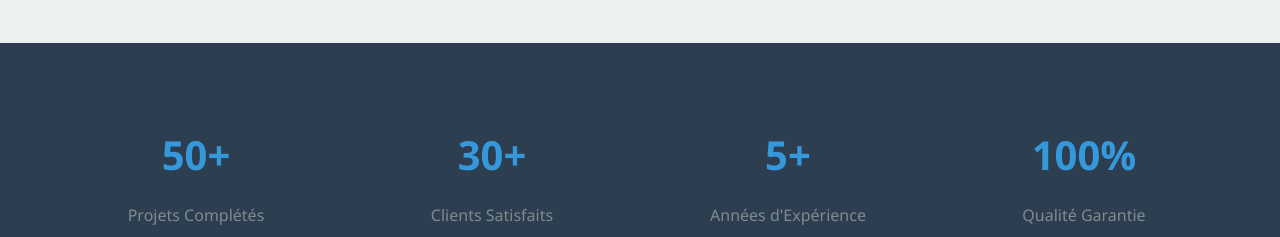
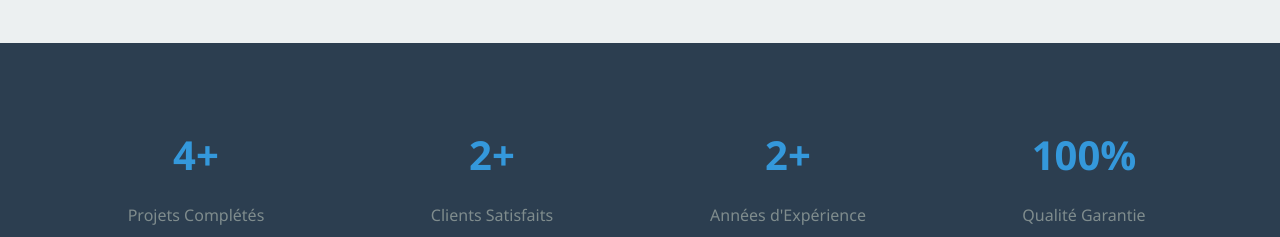
Before and after one commit to djerethouroukna/mon-super-site, a website: page index.html in a window 1280 px wide. Shown: the part 940-1177 px from the top of the page. Drawn offline with Linux system fonts and the light colour scheme.

Commit message:
Forçage de la mise à jour du build.sh

```diff
--- a/index.html
+++ b/index.html
@@ -90,15 +90,15 @@
             <div class="container">
                 <div class="stats">
                     <div class="stat-item">
-                        <div class="stat-number">50+</div>
+                        <div class="stat-number">4+</div>
                         <div class="stat-label">Projets Complétés</div>
                     </div>
                     <div class="stat-item">
-                        <div class="stat-number">30+</div>
+                        <div class="stat-number">2+</div>
                         <div class="stat-label">Clients Satisfaits</div>
                     </div>
                     <div class="stat-item">
-                        <div class="stat-number">5+</div>
+                        <div class="stat-number">2+</div>
                         <div class="stat-label">Années d'Expérience</div>
                     </div>
                     <div class="stat-item">
```
